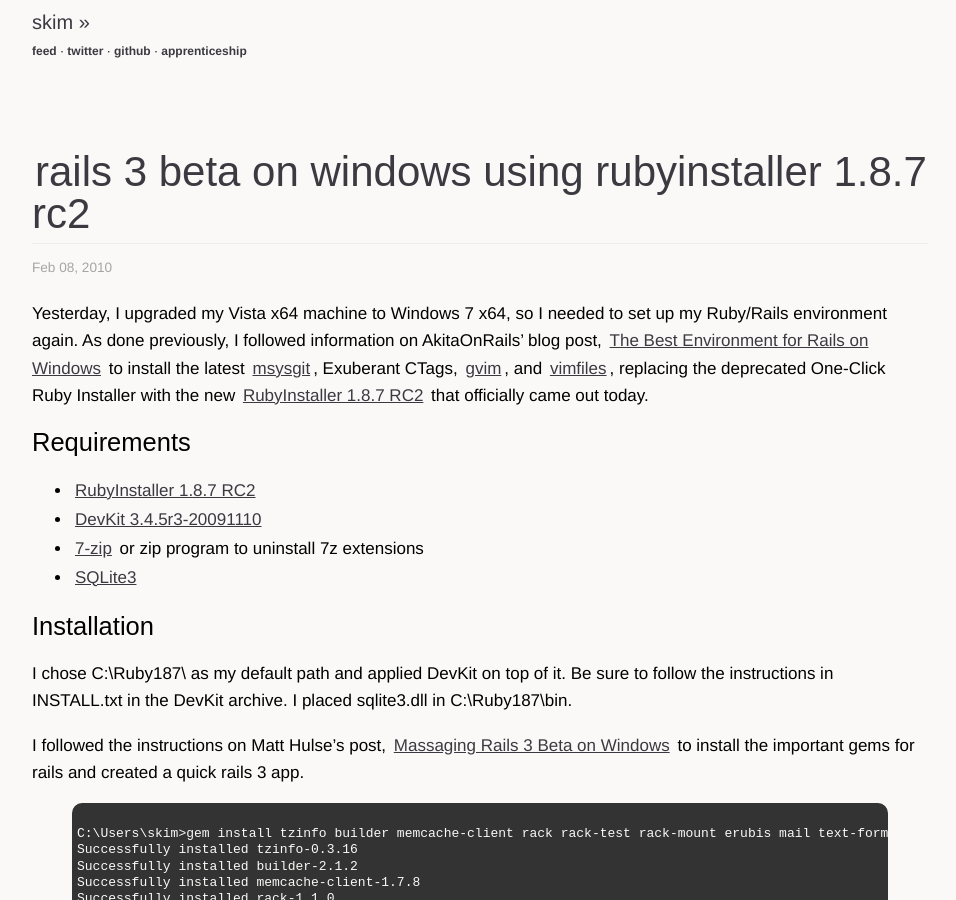
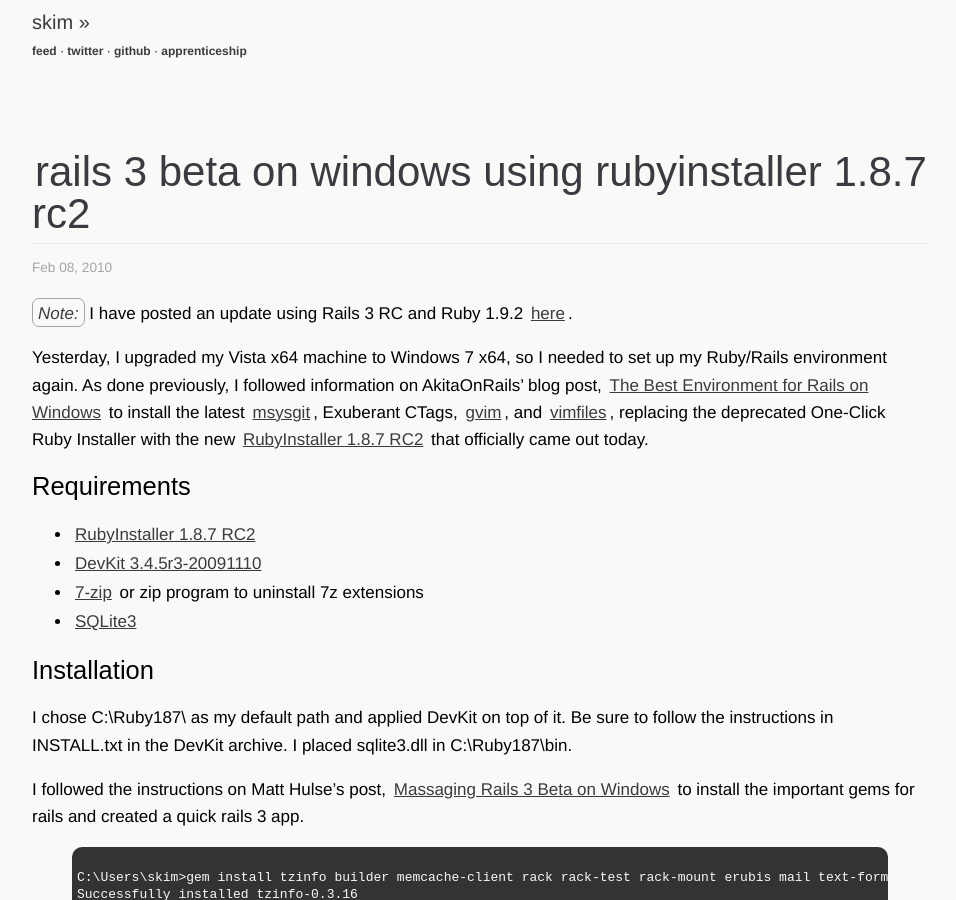
Before and after one commit to sl4m/sl4m.github.com, a Jekyll site: the page built from _posts/2010-02-07-rails-3-beta-on-windows-using-rubyinstaller-187-rc2.markdown, in a window 1280 px wide and 900 px high. Shown: the whole window, without its empty margins (160-1116 px from the left). Built offline with Jekyll 4.4.1, drawn with Linux system fonts in a browser that asks for light colours; comment, search, counter and statistics services are not loaded.

Commit message:
updated post

```diff
--- a/_posts/2010-02-07-rails-3-beta-on-windows-using-rubyinstaller-187-rc2.markdown
+++ b/_posts/2010-02-07-rails-3-beta-on-windows-using-rubyinstaller-187-rc2.markdown
@@ -8,6 +8,8 @@
   -- windows
   -- rubyinstaller
 ---
+
+*Note:* I have posted an update using Rails 3 RC and Ruby 1.9.2 [here](http://skim.la/2010/08/21/rails-3-rc-on-windows-using-rubyinstaller-192).
 
 Yesterday, I upgraded my Vista x64 machine to Windows 7 x64, so I needed to set up my Ruby/Rails environment again.  As done previously, I followed information on AkitaOnRails' blog post, [The Best Environment for Rails on Windows](http://akitaonrails.com/2009/1/13/the-best-environment-for-rails-on-windows) to install the latest [msysgit](http://code.google.com/p/msysgit/), Exuberant CTags, [gvim](http://www.vim.org/index.php), and [vimfiles](http://akitaonrails.com/2009/04/27/the-best-environment-for-rails-on-windows-part-2), replacing the deprecated One-Click Ruby Installer with the new [RubyInstaller 1.8.7 RC2](http://rubyforge.org/frs/?group_id=167&release_id=42563) that officially came out today.
 
```
